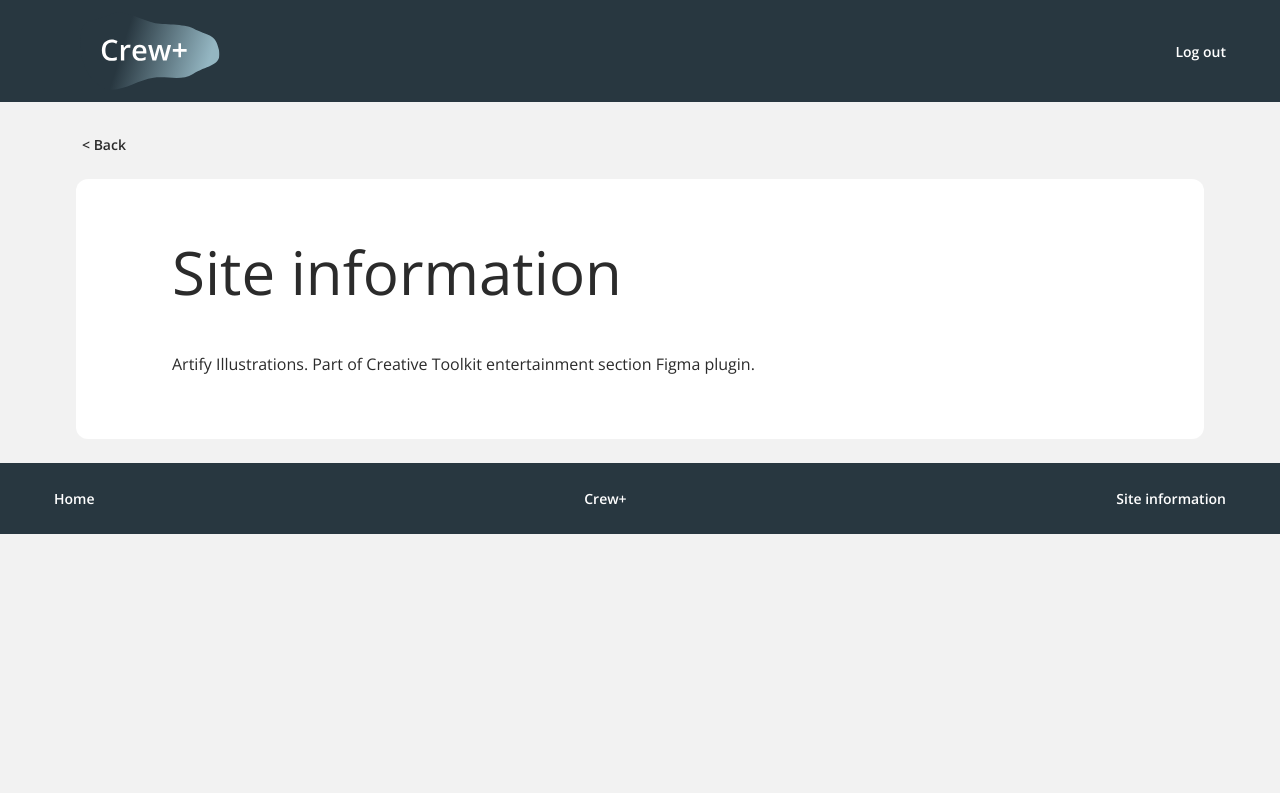
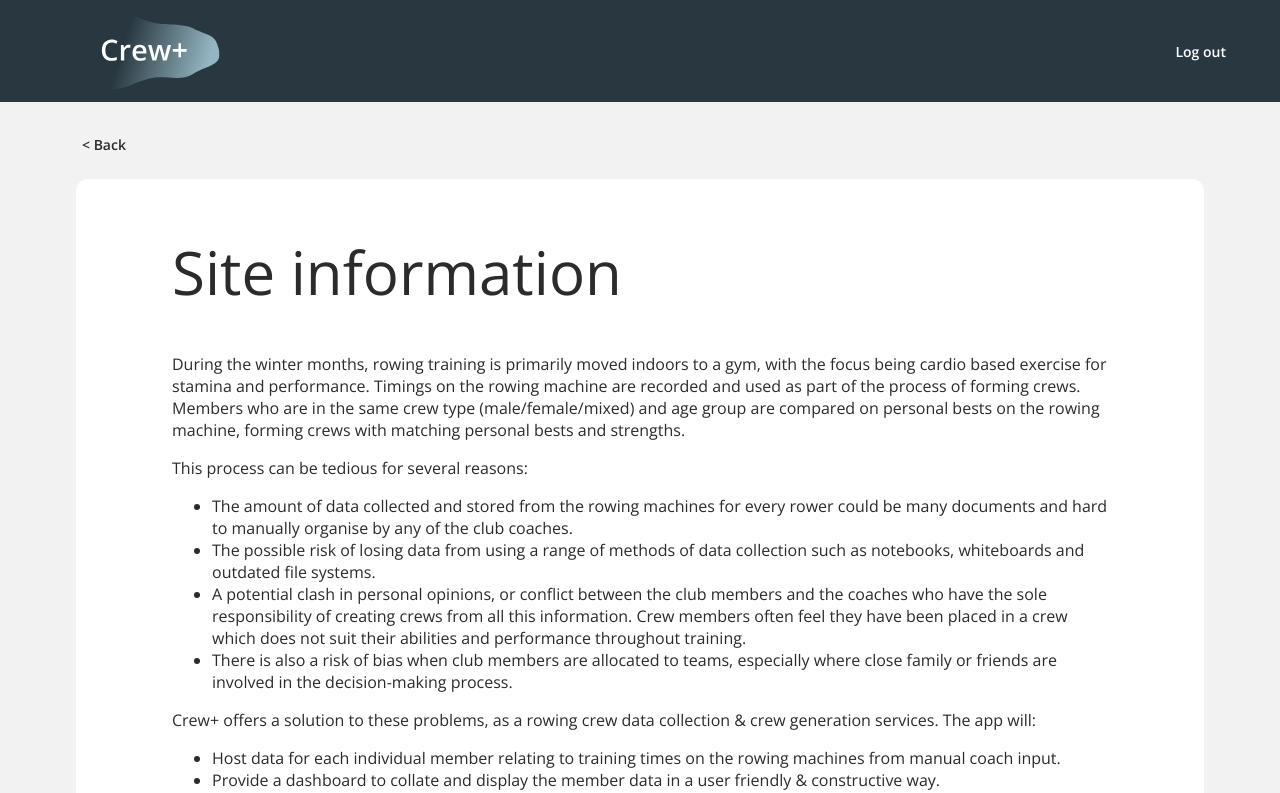
Before and after one commit to ConaillHyndman/crew, a React (Create React App) app: page /site-information in a window 1280 px wide. Shown: the top 793 px of the page. Built offline with nearby package versions, Linux system fonts and the light colour scheme.

Commit message:
fixing site information content

```diff
--- a/src/Assets/content/site.json
+++ b/src/Assets/content/site.json
@@ -25,6 +25,16 @@
             "siteInfo": [
                 {
                     "pageTitle": "Site information",
+                    "crewPlusStory1": "During the winter months, rowing training is primarily moved indoors to a gym, with the focus being cardio based exercise for stamina and performance. Timings on the rowing machine are recorded and used as part of the process of forming crews. Members who are in the same crew type (male/female/mixed) and age group are compared on personal bests on the rowing machine, forming crews with matching personal bests and strengths.",
+                    "crewPlusStory2": "This process can be tedious for several reasons:",
+                    "crewPlusStory3": "The amount of data collected and stored from the rowing machines for every rower could be many documents and hard to manually organise by any of the club coaches.",
+                    "crewPlusStory4": "The possible risk of losing data from using a range of methods of data collection such as notebooks, whiteboards and outdated file systems.",
+                    "crewPlusStory5": "A potential clash in personal opinions, or conflict between the club members and the coaches who have the sole responsibility of creating crews from all this information. Crew members often feel they have been placed in a crew which does not suit their abilities and performance throughout training.",
+                    "crewPlusStory6": "There is also a risk of bias when club members are allocated to teams, especially where close family or friends are involved in the decision-making process.",
+                    "crewPlusStory7": "Crew+ offers a solution to these problems, as a rowing crew data collection & crew generation services. The app will:",
+                    "crewPlusStory8": "Host data for each individual member relating to training times on the rowing machines from manual coach input.",
+                    "crewPlusStory9": "Provide a dashboard to collate and display the member data in a user friendly & constructive way.",
+                    "crewPlusStory10": "Use the data collected to help to generate crews and display the evidence as to how the suitability of each crew has been calculated and selected.",
                     "siteImages": "Artify Illustrations. Part of Creative Toolkit entertainment section Figma plugin."
                 }
             ],
--- a/src/Pages/SiteInfo.js
+++ b/src/Pages/SiteInfo.js
@@ -23,6 +23,20 @@ class SiteInfo extends Component {
                 </div>
                 <div className='content-container'>
                     <h1 className='h2'>{infoContent.pageTitle}</h1>
+                        <p>{infoContent.crewPlusStory1}</p>
+                        <p>{infoContent.crewPlusStory2}</p>
+                    <ul>
+                        <li>{infoContent.crewPlusStory3}</li>
+                        <li>{infoContent.crewPlusStory4}</li>
+                        <li>{infoContent.crewPlusStory5}</li>
+                        <li>{infoContent.crewPlusStory6}</li>
+                    </ul>
+                        <p>{infoContent.crewPlusStory7}</p>
+                    <ul>
+                        <li>{infoContent.crewPlusStory8}</li>
+                        <li>{infoContent.crewPlusStory9}</li>
+                        <li>{infoContent.crewPlusStory10}</li>
+                    </ul>
                     <p>{infoContent.siteImages}</p>
                 </div>
                 <Footer />
```
